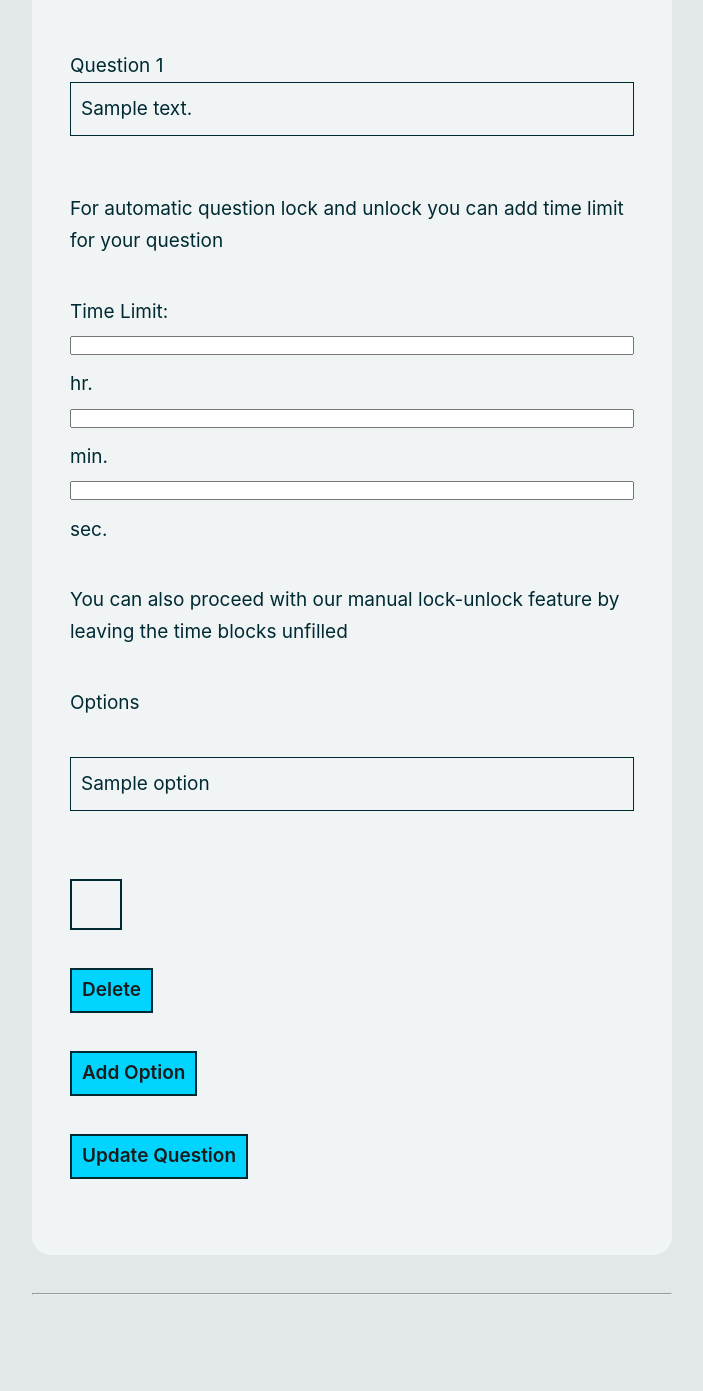
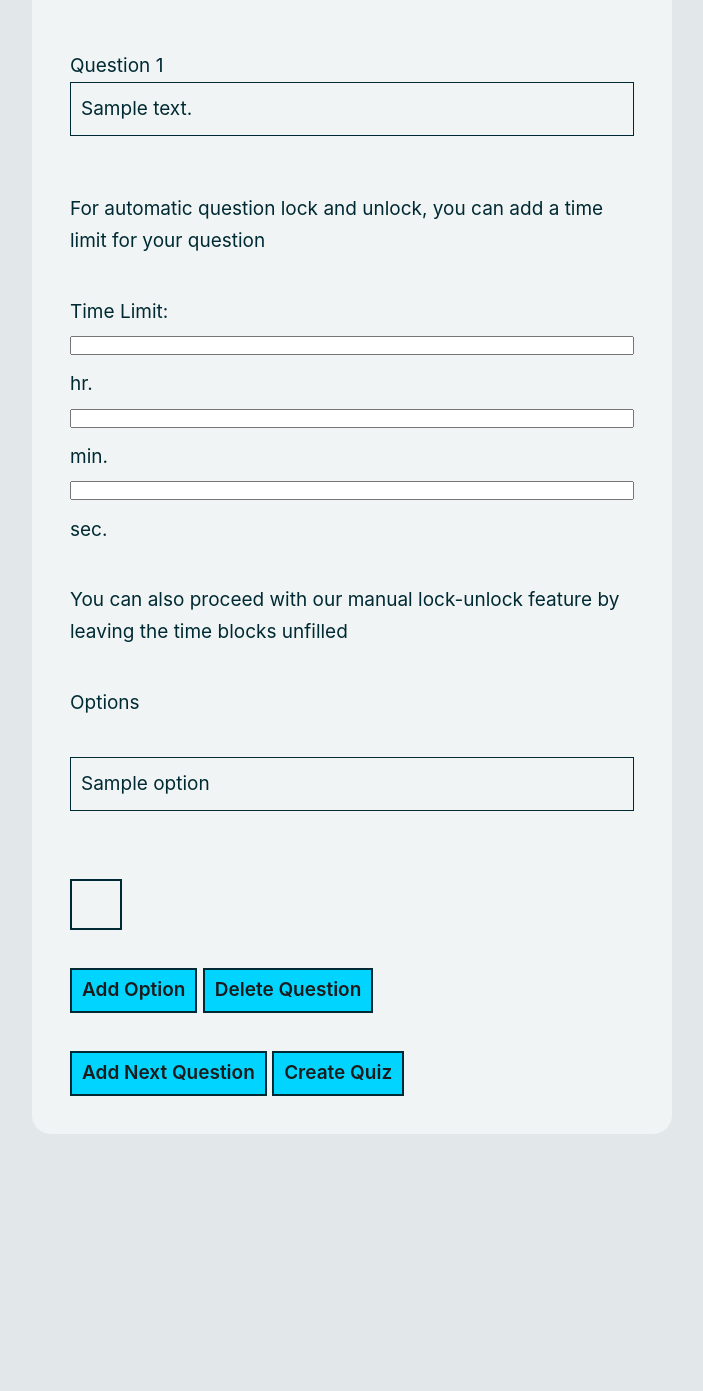
Before and after one commit to Hit2737/Quiz_App, a Flask app: template templates/edit_quiz.html in a window 1280 px wide. Shown: the part 244-1635 px from the top of the page, without its empty margins (288-991 px from the left). After the commit the page ends 1378 px from the top, so only its background shows below. Run offline with Flask 3, Linux system fonts and the light colour scheme; the template is opened without the code that fills it: most values are stand-ins (such as "Sample title", 1, 10 or a date in 2020); some libraries are stand-ins or nearby versions.

Commit message:
Completed edit quiz

```diff
--- a/templates/edit_quiz.html
+++ b/templates/edit_quiz.html
@@ -3,75 +3,141 @@
 {% block content %}
 <div class="container mt-5">
     <h2>Edit Questions</h2>
+    <form action="{{url_for('quiz.edit_quiz',quiz_id=quiz_id)}}" method="POST" id="question-form">
+        <div id="questions-container">
             {% for question in questions %}
-    <form action="{{ url_for('quiz.edit_quiz', quiz_id=quiz_id) }}" method="POST" id="question-form-{{ question['question_id'] }}">
-        <input type="hidden" name="question_id" value="{{ question['question_id'] }}">
+            <div class="question">
                 <div class="form-group">
-            <label for="question">Question {{ question['question_id'] }}</label>
-            <input type="text" class="form-control" id="question" name="question" value="{{ question['question_text'] }}" required>
+                    <label for="question">Question {{loop.index}}</label>
+                    <input type="text" class="form-control" name="question" value="{{ question['question_text'] }}" required>
                 </div>
                 <div class="time-limit">
-            <p>For automatic question lock and unlock you can add time limit for your question</p>
+                    <p>For automatic question lock and unlock, you can add a time limit for your question</p>
                     <label for="time-limit">Time Limit: </label>
-            <input type="number" id="hours" name="hours" min="0" max="5" value="{{ question['duration'].split(':')[0] if question['duration'] else '' }}">
+                    <input type="number" name="hours" min="0" max="5" value="{{ question['duration'].split(':')[0] if question['duration'] else '' }}">
                     <label for="hours">hr.</label>
-            <input type="number" id="minutes" name="minutes" min="0" max="59" value="{{ question['duration'].split(':')[1] if question['duration'] else '' }}">
+                    <input type="number" name="minutes" min="0" max="59" value="{{ question['duration'].split(':')[1] if question['duration'] else '' }}">
                     <label for="minutes">min.</label>
-            <input type="number" id="seconds" name="seconds" min="0" max="59" value="{{ question['duration'].split(':')[2].split('.')[0] if question['duration'] else '' }}">
+                    <input type="number" name="seconds" min="0" max="59" value="{{ question['duration'].split(':')[2].split('.')[0] if question['duration'] else '' }}">
                     <label for="seconds">sec.</label>
                 </div>
                 <p>You can also proceed with our manual lock-unlock feature by leaving the time blocks unfilled</p>
-
-        <div id="options-container-{{ question['question_id'] }}" class="form-group">
+                <div class="options-container form-group">
                     <label for="options">Options</label>
                     {% set options = question['options'] %}
+                    {% set question_num= loop.index0 %}
+                    {%set i=0 %}
                     {% set correct_options = question['correct_options'] %}
                     {% for index in range(options | length) %}
-            <div class="input-group mb-2 option-item" id="option-item-{{ question['question_id'] }}-{{ index }}">
-                <input type="text" class="form-control" name="options" value="{{ options[index] }}" required>
+                    <div class="input-group mb-2">
+                        <input type="text" class="form-control" name="options-{{question_num}}" value="{{ options[index] }}" required>
                         <div class="input-group-append">
                             <div class="input-group-text">
-                        <input type="hidden" name="correct_options_{{ index }}" value="off">
-                        <input type="checkbox" name="correct_options_{{ index }}" value="on" {% if correct_options[index] == 0 %}checked{% endif %}>
+                                <input type="checkbox" name="correct_options-{{question_num}}" value="{{loop.index0}}" {% if correct_options[i] == index %}checked{% set i=i+1 %}{% endif %} aria-label="Checkbox for following text input">
                             </div>
-                    <button type="button" class="btn btn-danger" onclick="deleteOption({{ question['question_id'] }}, {{ index }})">Delete</button>
                         </div>
                     </div>
                     {% endfor %}
                 </div>
+                <button type="button" class="btn btn-secondary mb-3 add-option">Add Option</button>
+                <button type="button" class="btn btn-danger mb-3 delete-question">Delete Question</button>
+            </div>
+            {% endfor %}
+            <!-- Make questions array empty -->
 
-        <button type="button" class="btn btn-secondary mb-3" onclick="addOption({{ question['question_id'] }})">Add Option</button>
-        <div>
-            <button type="submit" name="update" class="btn btn-success">Update Question</button>
         </div>
+        <button type="button" class="btn btn-primary" id="add-next-question">Add Next Question</button>
+        <button type="submit" class="btn btn-success">Create Quiz</button>
     </form>
-    <hr>
-    {% endfor %}
+    {% set questionLen = questions | length %}
+    <input type="hidden"  id="questionLen" value="{{ questionLen }}">
 </div>
 <!-- Bootstrap JS and dependencies -->
 <script src="https://code.jquery.com/jquery-3.5.1.min.js"></script>
-<script src="https://cdn.jsdelivr.net/npm/@popperjs/core@2.9.2/dist/umd/popper.min.js"></script>
 <script src="https://stackpath.bootstrapcdn.com/bootstrap/4.5.2/js/bootstrap.min.js"></script>
 <script>
-    function addOption(questionId) {
-        let container = $('#options-container-' + questionId);
-        let index = container.children().length;
-        container.append(
-            '<div class="input-group mb-2 option-item" id="option-item-' + questionId + '-' + index + '">' +
-            '<input type="text" class="form-control" name="options" placeholder="Enter option" required>' +
+    $(document).ready(function() {
+        let questionIndex = document.querySelector('#questionLen').value;
+        let optionIndex = 0;
+
+        function updateIndices() {
+            $('.question').each(function(index) {
+                $(this).find('[name^="options"]').each(function() {
+                    let name = $(this).attr('name').split('-')[0];
+                    $(this).attr('name', name + '-' + index);
+                });
+                $(this).find('[name^="correct_options"]').each(function() {
+                    let name = $(this).attr('name').split('-')[0];
+                    $(this).attr('name', name + '-' + index);
+                });
+                //Update the indices of the questions
+                $(this).find('label').each(function() {
+                    if ($(this).text().includes('Question')) {
+                        $(this).text('Question ' + (index + 1));
+                    }
+                });
+            });
+        }
+
+        $('#add-next-question').click(function() {
+            questionIndex++;
+            optionIndex=0;
+            console.log("Hello");
+            var questionHtml = '<div class="question">' +
+                '<div class="form-group">' +
+                '<label for="question">Question '+questionIndex+'</label>' +
+                '<input type="text" class="form-control" name="question" placeholder="Enter the question" required>' +
+                '</div>' +
+                '<div class="time-limit">' +
+                '<p>For automatic question lock and unlock, you can add a time limit for your question</p>' +
+                '<label for="time-limit">Time Limit: </label>' +
+                '<input type="number" name="hours" min="0" max="5">' +
+                '<label for="hours">hr.</label>' +
+                '<input type="number" name="minutes" min="0" max="59">' +
+                '<label for="minutes">min.</label>' +
+                '<input type="number" name="seconds" min="0" max="59">' +
+                '<label for="seconds">sec.</label>' +
+                '</div>' +
+                '<p>You can also proceed with our manual lock-unlock feature by leaving the time blocks unfilled</p>' +
+                '<div class="options-container form-group">' +
+                '<label for="options">Options</label>' +
+                '<div class="input-group mb-2">' +
+                '<input type="text" class="form-control" name="options-' + questionIndex + '" placeholder="Enter option" required>' +
                 '<div class="input-group-append">' +
                 '<div class="input-group-text">' +
-            '<input type="hidden" name="correct_options_' + index + '" value="off">' +
-            '<input type="checkbox" name="correct_options_' + index + '" value="on">' +
+                '<input type="checkbox" name="correct_options-' + questionIndex + '" value=0 aria-label="Checkbox for following text input">' +
                 '</div>' +
-            '<button type="button" class="btn btn-danger" onclick="deleteOption(' + questionId + ', ' + index + ')">Delete</button>' +
+                '</div>' +
+                '</div>' +
+                '</div>' +
+                '<button type="button" class="btn btn-secondary mb-3 add-option">Add Option</button>' +
+                '<button type="button" class="btn btn-danger mb-3 delete-question">Delete Question</button>' +
+                '</div>';
+
+            $('#questions-container').append(questionHtml);
+            updateIndices();
+        });
+
+        $(document).on('click', '.add-option', function() {
+            optionIndex++;
+            var optionsContainer = $(this).siblings('.options-container');
+            var questionIndex = $(this).closest('.question').index();
+            optionsContainer.append(
+                '<div class="input-group mb-2">' +
+                '<input type="text" class="form-control" name="options-' + questionIndex + '" placeholder="Enter option" required>' +
+                '<div class="input-group-append">' +
+                '<div class="input-group-text">' +
+                '<input type="checkbox" name="correct_options-' + questionIndex + '" value='+optionIndex+' aria-label="Checkbox for following text input">' +
+                '</div>' +
                 '</div>' +
                 '</div>'
             );
-    }
+        });
 
-    function deleteOption(questionId, index) {
-        $('#option-item-' + questionId + '-' + index).remove();
-    }
+        $(document).on('click', '.delete-question', function() {
+            $(this).closest('.question').remove();
+            updateIndices();
+        });
+    });
 </script>
 {% endblock %}
```
Also changed, not shown: quiz_app/quiz.py (+55 -33 lines). Lines whose indentation alone changed are shown as unchanged.
